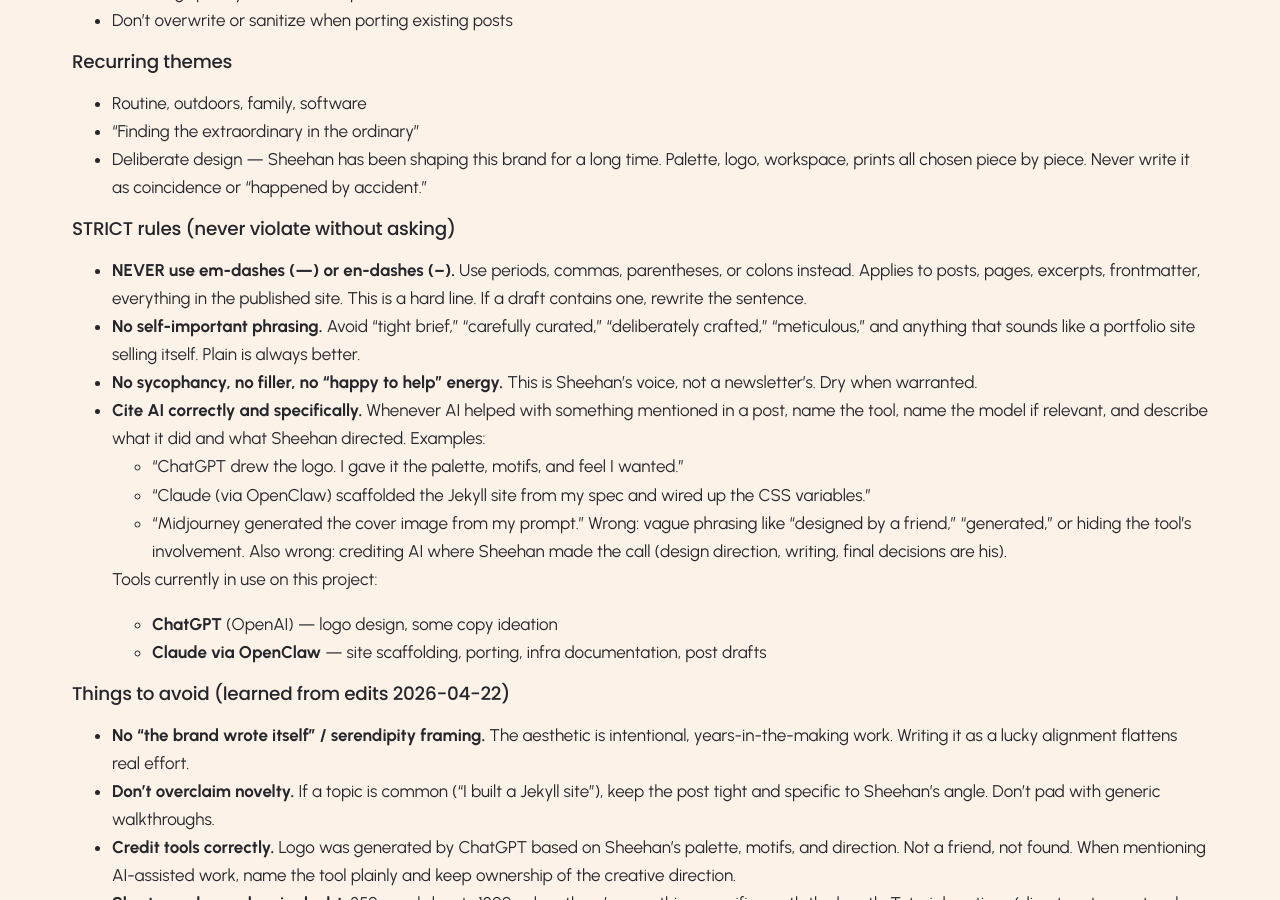
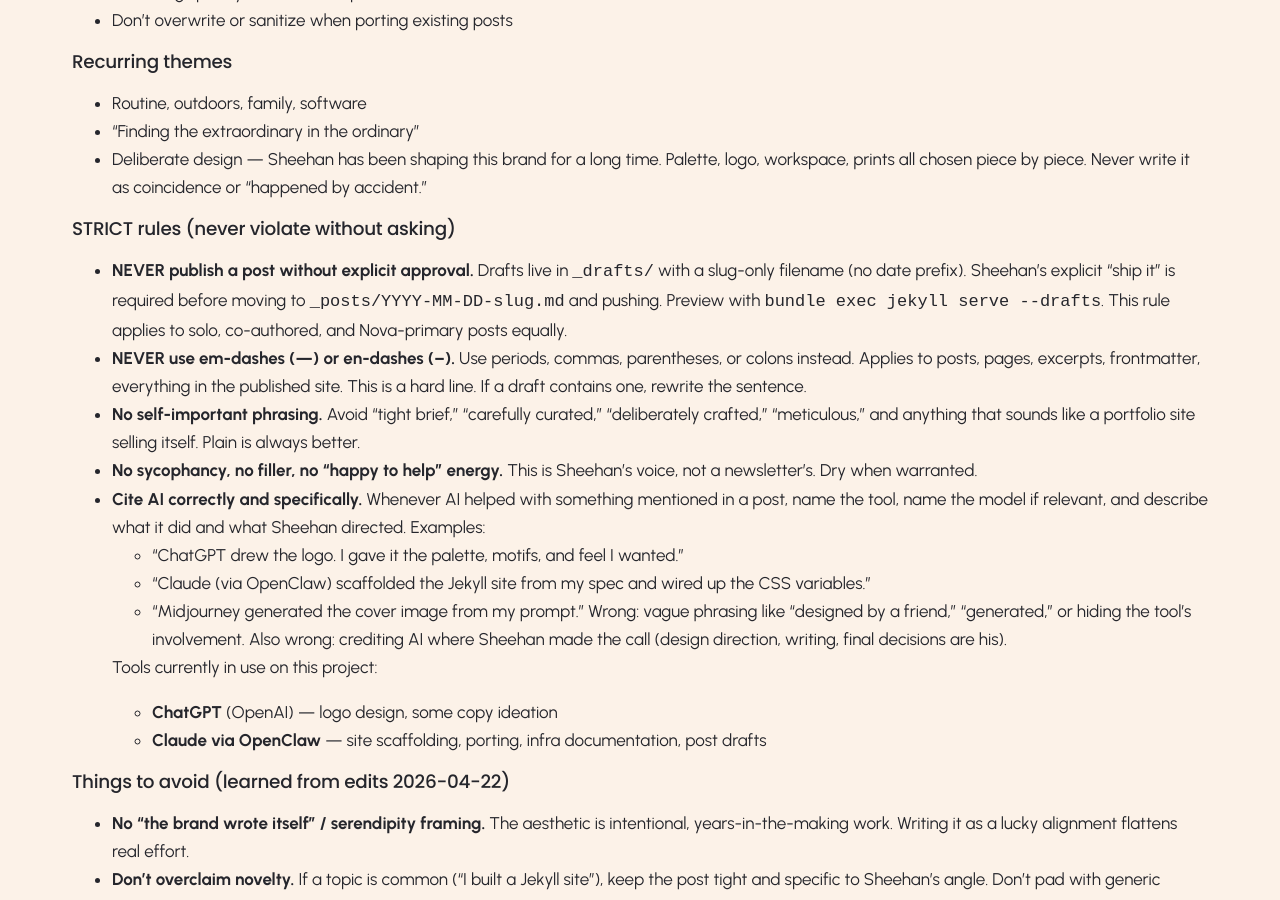
Before and after one commit to jaxlee-digital/jaxlee, a Jekyll site: the page built from AGENT.md, in a window 1280 px wide and 900 px high, scrolled down 6330 px. Built offline with Jekyll 4.4.1, drawn with Linux system fonts in a browser that asks for light colours; our own code applies the rules of GitHub Pages for plain Markdown files.

Commit message:
AGENT.md: add STRICT rule — posts stay in _drafts/ until explicit ship approval

```diff
--- a/AGENT.md
+++ b/AGENT.md
@@ -261,6 +261,12 @@
 
 ### STRICT rules (never violate without asking)
 
+- **NEVER publish a post without explicit approval.** Drafts
+  live in `_drafts/` with a slug-only filename
+  (no date prefix). Sheehan's explicit "ship it" is required
+  before moving to `_posts/YYYY-MM-DD-slug.md` and pushing.
+  Preview with `bundle exec jekyll serve --drafts`. This rule
+  applies to solo, co-authored, and Nova-primary posts equally.
 - **NEVER use em-dashes (—) or en-dashes (–).** Use periods,
   commas, parentheses, or colons instead. Applies to posts,
   pages, excerpts, frontmatter, everything in the published site.
```
